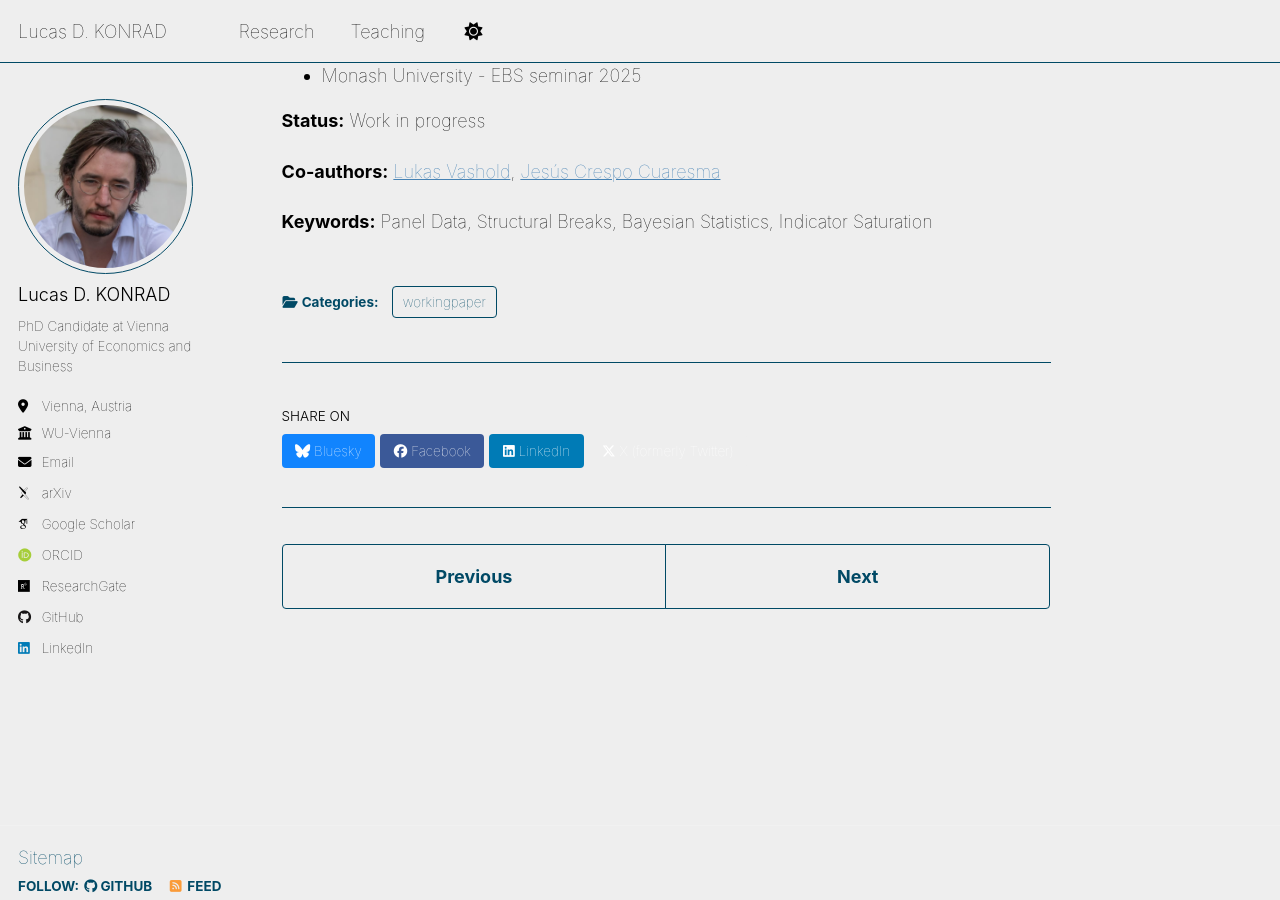
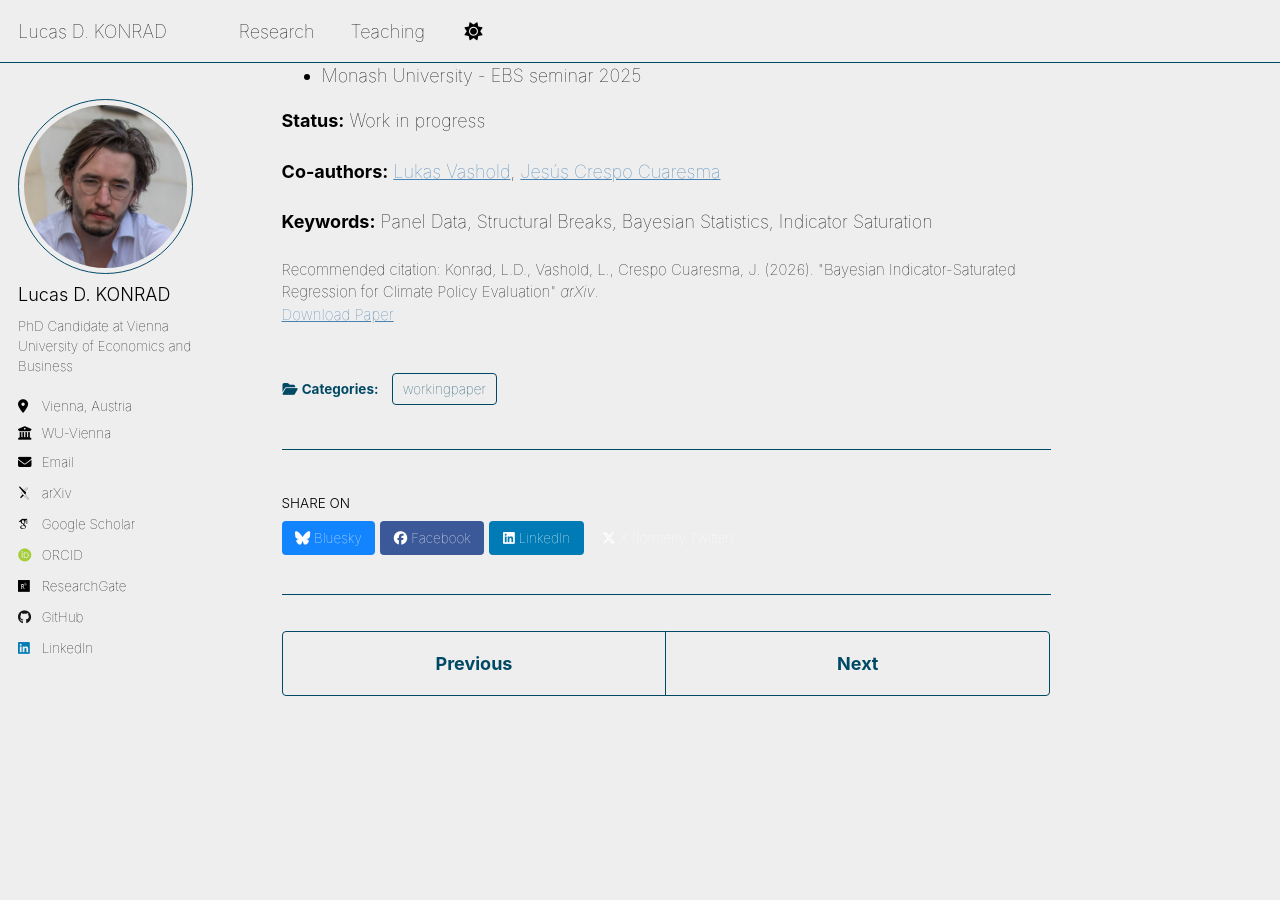
Before and after one commit to konradld/konradld.github.io, a Jekyll site: the page built from _research/publication-saturated-bayesian.md, in a window 1280 px wide and 900 px high, scrolled down 622 px. Built offline with Jekyll 4.4.1, drawn with Linux system fonts in a browser that asks for light colours; some web fonts are replaced; a script that is not in the unit is left out; some of the changed lines change nothing that is shown.

Commit message:
Update publication-saturated-bayesian.md

```diff
--- a/_research/publication-saturated-bayesian.md
+++ b/_research/publication-saturated-bayesian.md
@@ -7,7 +7,7 @@ excerpt: 'We introduce a maximally flexible Bayesian method for detecting struct
 authors: "Konrad, L.D., Vashold, L., Crespo Cuaresma, J."
 venue: 'arXiv (pre-print)'
 paperurl: 'https://arxiv.org/abs/2603.04997'
-# citation: 'Konrad, L.D., Vashold, L., Crespo Cuaresma, J. (2026). &quot;Bayesian Indicator-Saturated Regression for Climate Policy Evaluation&quot; <i>arXiv</i>.'
+citation: 'Konrad, L.D., Vashold, L., Crespo Cuaresma, J. (2026). &quot;Bayesian Indicator-Saturated Regression for Climate Policy Evaluation&quot; <i>arXiv</i>.'
 ---
 **Abstract:** Structural break identification methods are an important tool for evaluating the effectiveness of climate change mitigation policies. In this paper, we introduce a unified probabilistic framework for detecting structural breaks with unknown timing and arbitrary sequence in longitudinal data. The proposed Bayesian setup uses indicator-saturated regression and a spike-and-slab prior with an inverse-moment density as the slab component to ensure model selection consistency. Simulation results show that the method outperforms comparable frequentist approaches, particularly in environments with a high probability of structural breaks. We apply the framework to identify and evaluate the effects of climate policies in the European road transport sector.
 
```
